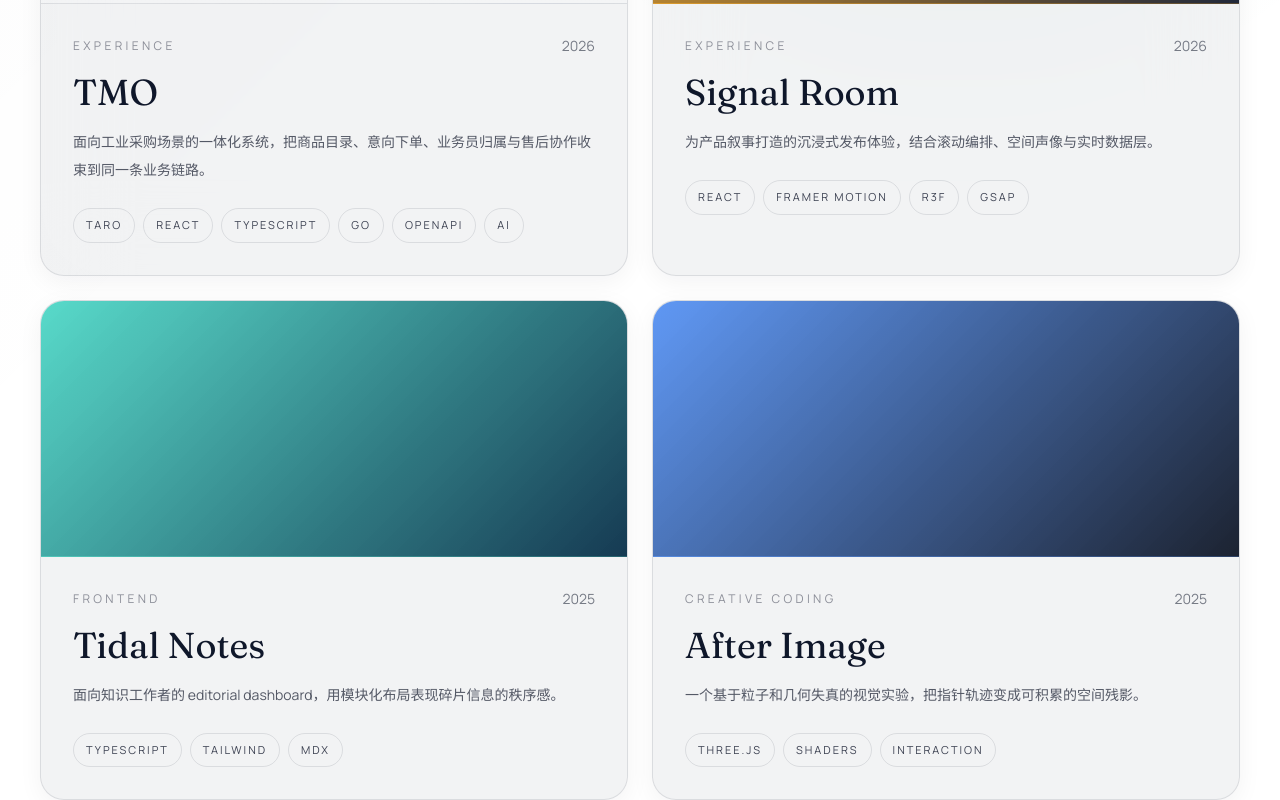
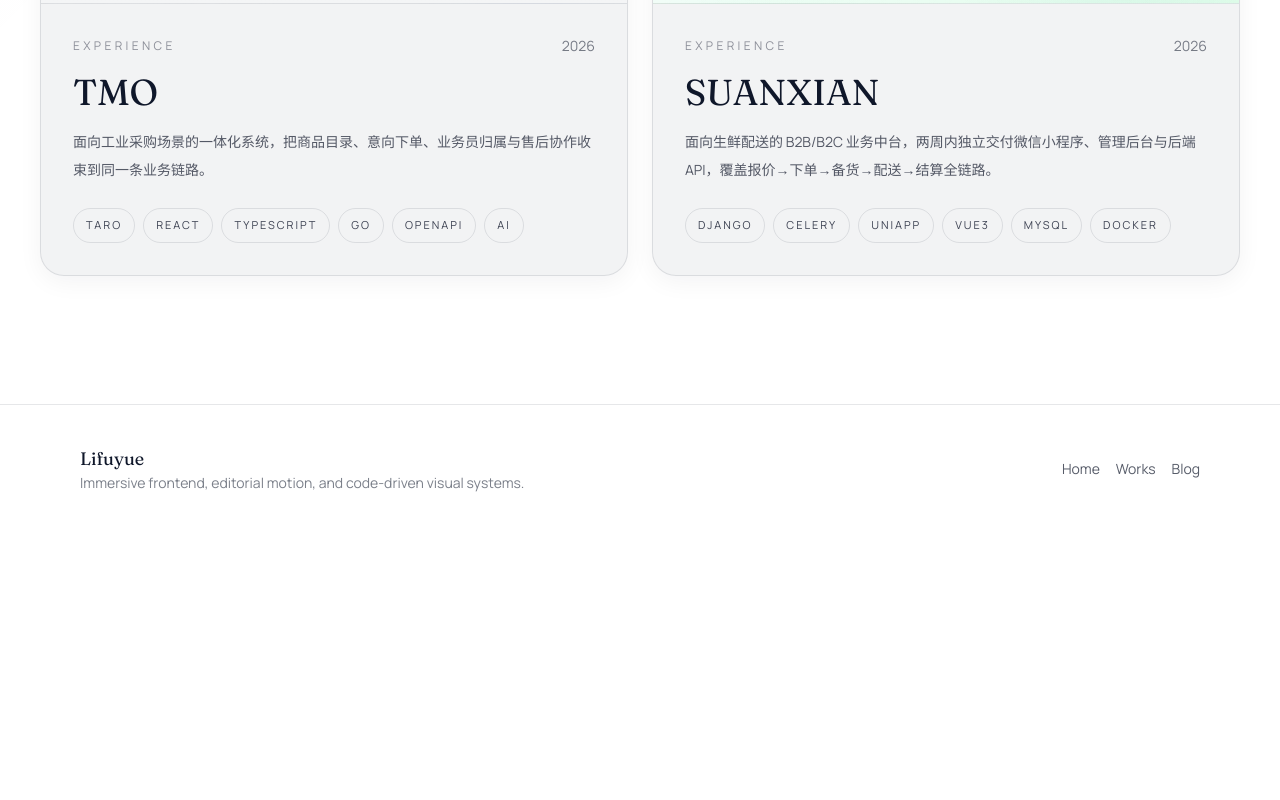
Before and after one commit to lifuyue/lifuyue.github.io, a React (Vite) app: page /works in a window 1280 px wide. Shown: the part 900-1700 px from the top of the page. After the commit the page ends 1433 px from the top, so only its background shows below. Built offline with nearby package versions, Linux system fonts and the light colour scheme.

Commit message:
Codex/workstmo (#14)
* Trim works list to TMO only

* 精简works部分

```diff
--- a/src/data/projects.ts
+++ b/src/data/projects.ts
@@ -3,9 +3,6 @@ import type { Project, ProjectCategory } from '@/types/project';
 export const projectCategories: ProjectCategory[] = [
   'All',
   'Experience',
-  'Creative Coding',
-  'Frontend',
-  'Writing',
 ];
 
 export const projects: Project[] = [
@@ -29,175 +26,31 @@ export const projects: Project[] = [
       { label: 'Runtime Services', value: '5 services' },
       { label: 'API Entry', value: '1 gateway' },
     ],
-    links: [{ label: 'GitHub', href: 'https://github.com/teamdsb/tmo' }],
-    caseStudy: {
-      contextLine: '合作外包项目 · Go / Gin / PostgreSQL / Taro / OpenAPI / React / Docker',
-      summaryMetrics: [
-        { label: 'Service Footprint', value: 'Gateway-BFF + 4 domain services' },
-        { label: 'Code Reuse', value: '60%+ shared between WeChat / Alipay / H5' },
-        { label: 'Validation Loop', value: 'Agent-driven smoke + E2E via MCP' },
-      ],
-      chapters: [
-        {
-          eyebrow: '01 / Engineering System',
-          title: '先锁接口行为，再让 Agent 落实现',
-          body:
-            '我把 TDD 放在整个协作流的最前面：先用 Go testing 与 httptest 写验收用例，明确响应结构、异常分支与边界行为，再让 Coding Agent 按测试约束逐步补全实现。这让接口不再依赖“提示词描述的理解一致性”，而是由可执行用例直接锁定，显著减少了 Agent 在多轮生成里偏离业务语义的情况。',
-          focusPoints: [
-            '用 Go testing / httptest 预写验收用例，把 API 行为转成可执行 contract。',
-            '引入 Air 热更新、sqlc 与 oapi-codegen，减少重复样板与手工同步成本。',
-            '测试 pipeline 只输出失败信息，压缩 token 消耗并给 Agent 留出更多 context window。',
-          ],
-        },
-        {
-          eyebrow: '02 / Cross-Platform Delivery',
-          title: '把三端交付收束到同一套 Taro 代码库',
-          body:
-            '项目面向微信、支付宝与 H5 三个触点，但我没有把它拆成三套前端工程，而是围绕 Taro + React 建了一套统一代码库。业务逻辑、数据请求、状态流和大部分组件都保持同构，只把平台能力与交互细节留在差异层适配，从而让功能迭代、联调和发布节奏都能围绕同一条主线推进。',
-          focusPoints: [
-            '统一商品目录、意向下单、售后与归属绑定等核心业务模块。',
-            '组件层与业务逻辑层 60% 以上代码复用，仅在平台差异层做单独适配。',
-            '三端从同一份源码构建，降低回归范围和功能漂移风险。',
-          ],
-        },
-        {
-          eyebrow: '03 / Automated Verification',
-          title: '让前端冒烟、E2E 与错误归因自动闭环',
-          body:
-            '为了让交付不是“能跑就结束”，我额外搭建了一个前端自动化测试 harness，通过 MCP 打通 Chrome DevTools，让 Codex 可以自己发起页面冒烟与端到端测试、抓取 Console 与 Network 线索，并继续回溯到失败环节。这条链路的价值不只是替代手工点点点，而是把“触发测试、定位错误、确认归因”压成一条无需人工接力的验证回路。',
-          focusPoints: [
-            '基于 MCP 驱动浏览器测试与日志抓取，而不是只依赖截图或人工复现。',
-            '同时收集 Console / Network 线索，缩短从异常暴露到归因定位的时间。',
-            '把本地 Docker 栈、HTTP smoke 与 miniapp E2E 串成持续可复用的交付工作台。',
-          ],
-        },
-      ],
-      spotlightCards: [
-        {
-          eyebrow: 'TDD + Agent',
-          title: 'Executable contracts before implementation',
-          description:
-            '先用验收测试把接口行为写死，再让 Agent 在边界被锁定的前提下生成服务代码，显著提高单轮输出的可用率。',
-          meta: 'Go testing · httptest · sqlc · oapi-codegen · Air',
-        },
-        {
-          eyebrow: 'Unified Multi-End',
-          title: 'One codebase compiled to three client surfaces',
-          description:
-            '把 WeChat、Alipay 与 H5 收束到同一套 Taro + React 代码，重心放在业务一致性，而不是重复维护平台分叉。',
-          meta: 'Taro · React · shared business logic · platform adapters',
-        },
-        {
-          eyebrow: 'Autonomous QA',
-          title: 'Codex-operated smoke and end-to-end verification',
-          description:
-            '通过 MCP 直连 Chrome DevTools，让自动化测试既能触发，也能继续采集 Console 与 Network 证据，把归因过程一起自动化。',
-          meta: 'MCP · Chrome DevTools · smoke test · E2E · log triage',
-        },
-      ],
-      gallery: [
-        {
-          title: 'Catalog / SKU Discovery',
-          caption: '商品目录与 SKU 浏览视图，后续可替换为真实页面截图。',
-          image: '/images/tmo/gallery-catalog.png',
-          ratio: 'landscape',
-          theme: 'teal',
-        },
-        {
-          title: 'Intent Order Flow',
-          caption: '从意向下单到业务员归属绑定的关键转场位，当前先用占位卡承接。',
-          image: '/images/tmo/gallery-order-flow.png',
-          ratio: 'portrait',
-          theme: 'amber',
-        },
-        {
-          title: 'Automation Harness',
-          caption: '自动化验证与日志归因的工作台视角，可替换为 DevTools / pipeline 实拍。',
-          image: '/images/tmo/gallery-harness.png',
-          ratio: 'landscape',
-          theme: 'slate',
-        },
-      ],
-    },
+    links: [
+      { label: 'GitHub', href: 'https://github.com/teamdsb/tmo' },
+      { label: 'Blog 复盘', href: '/blog/tmo-retrospective' },
+    ],
   },
   {
-    slug: 'signal-room',
-    title: 'Signal Room',
+    slug: 'suanxian',
+    title: 'SUANXIAN',
     category: 'Experience',
     year: '2026',
-    description: '为产品叙事打造的沉浸式发布体验，结合滚动编排、空间声像与实时数据层。',
+    description:
+      '面向生鲜配送的 B2B/B2C 业务中台，两周内独立交付微信小程序、管理后台与后端 API，覆盖报价→下单→备货→配送→结算全链路。',
     longDescription: [
-      'Signal Room 是一个将品牌叙事、实时产品信号与沉浸式视觉语言融合在一起的 web experience。整个信息结构围绕“波形”展开，从首页的粒子脉冲，到详情页的时间轴和数据卡片，都用统一的运动语法来组织。',
-      '我重点处理了滚动节奏、页面切换与内容密度之间的平衡，确保它既有展览感，又不会牺牲信息可读性。',
+      'FreshFlow 是一套面向 B2B/B2C 生鲜订货、采购、库存与配送的业务中台。核心目标是把"报价 → 下单 → 备货 → 出库 → 配送 → 结算/对账"的业务闭环落地在一个统一的领域模型里，涵盖管理端（运营、客服、采购、仓储、财务）、微信小程序（客户下单、供应商协同、司机配送）与 Django 后端三个子系统。',
+      '采用 SDD（规格驱动开发），以 Markdown 规格文档预先锁定接口契约与模块边界，约束 Coding Agent 在既定规格内实现功能、防止生成跑偏。引入 Celery 异步任务队列处理订单超时取消与库存回滚，将耗时操作从主线程剥离，Django 主服务与 Celery Worker 分离部署，消除阻塞与超卖风险。',
+      '以可视化数据看板替代人工 Excel 对账，客户原需三名财务专职处理的日常统计工作实现全自动化。项目最终在两周内完成交付，页面规模达数十屏，涵盖多角色权限体系。',
     ],
-    tags: ['React', 'Framer Motion', 'R3F', 'GSAP'],
-    cover: 'linear-gradient(135deg, rgba(245,158,11,0.85), rgba(15,23,42,0.92))',
-    accent: 'amber',
-    metrics: [
-      { label: 'Build Window', value: '4 weeks' },
-      { label: 'Motion States', value: '28+' },
-      { label: 'Perf Budget', value: '92 Lighthouse' },
-    ],
-    links: [{ label: 'Case Study', href: '#' }],
-  },
-  {
-    slug: 'tidal-notes',
-    title: 'Tidal Notes',
-    category: 'Frontend',
-    year: '2025',
-    description: '面向知识工作者的 editorial dashboard，用模块化布局表现碎片信息的秩序感。',
-    longDescription: [
-      '这个项目聚焦于阅读与记录的过渡体验：信息卡片像贴在墙上的便签，但交互逻辑保持极简。',
-      '视觉上我用浅暖金属色和清晰的排版层级，让工具感与内容感同时成立。',
-    ],
-    tags: ['TypeScript', 'Tailwind', 'MDX'],
-    cover: 'linear-gradient(135deg, rgba(45,212,191,0.78), rgba(8,47,73,0.94))',
+    tags: ['Django', 'Celery', 'UniApp', 'Vue3', 'MySQL', 'Docker'],
+    cover: 'var(--suanxian-cover-background)',
     accent: 'teal',
     metrics: [
-      { label: 'Components', value: '42' },
-      { label: 'Content Blocks', value: '12 types' },
-      { label: 'Release', value: 'v1 shipped' },
+      { label: 'Delivery', value: '2 weeks' },
+      { label: 'Surfaces', value: '小程序 + 管理后台 + API' },
+      { label: 'Scale', value: '数十屏 · 多角色权限' },
     ],
-    links: [{ label: 'Live Preview', href: '#' }],
-  },
-  {
-    slug: 'after-image',
-    title: 'After Image',
-    category: 'Creative Coding',
-    year: '2025',
-    description: '一个基于粒子和几何失真的视觉实验，把指针轨迹变成可积累的空间残影。',
-    longDescription: [
-      'After Image 起点是一段简单的鼠标轨迹采样，最终演化成一个粒子场系统。它使用低成本几何体和材质扭曲，制造出“延迟反馈”的感受。',
-      '这个实验直接影响了本站首页 Hero 的视觉语言。',
-    ],
-    tags: ['Three.js', 'Shaders', 'Interaction'],
-    cover: 'linear-gradient(135deg, rgba(59,130,246,0.8), rgba(17,24,39,0.95))',
-    accent: 'blue',
-    metrics: [
-      { label: 'Particles', value: '3.5k' },
-      { label: 'FPS', value: '60 target' },
-      { label: 'Input Modes', value: 'Mouse + Touch' },
-    ],
-    links: [{ label: 'Prototype', href: '#' }],
-  },
-  {
-    slug: 'field-notes',
-    title: 'Field Notes',
-    category: 'Writing',
-    year: '2024',
-    description: '把产品观察、视觉拆解和工程实践整理成一套可持续更新的公开写作系统。',
-    longDescription: [
-      'Field Notes 是一套写作与发布机制。我把前端实现、内容模板和标签检索整合在一起，让写作与站点本身形成反馈循环。',
-      '本站博客区域就是基于这套结构重新构建的。',
-    ],
-    tags: ['MDX', 'Content System', 'Editorial Design'],
-    cover: 'linear-gradient(135deg, rgba(251,191,36,0.7), rgba(63,63,70,0.92))',
-    accent: 'gold',
-    metrics: [
-      { label: 'Posts', value: '20+' },
-      { label: 'Tags', value: '9 clusters' },
-      { label: 'Workflow', value: 'Git-based' },
-    ],
-    links: [{ label: 'Read Articles', href: '/blog' }],
+    links: [{ label: 'Blog 复盘', href: '/blog/suanxian-retrospective' }],
   },
 ];
--- a/src/styles/globals.css
+++ b/src/styles/globals.css
@@ -20,6 +20,11 @@
     radial-gradient(circle at 18% 16%, rgb(255 255 255 / 0.14), transparent 26%),
     radial-gradient(circle at 85% 14%, rgb(45 212 191 / 0.08), transparent 22%),
     url('/images/tmo/hero-sku.png') center -7.5rem / 108% auto no-repeat;
+  --suanxian-cover-background:
+    linear-gradient(135deg, rgb(7 8 14 / 0.6), rgb(7 8 14 / 0.3)),
+    radial-gradient(circle at 20% 30%, rgb(34 197 94 / 0.25), transparent 40%),
+    radial-gradient(circle at 80% 70%, rgb(45 212 191 / 0.15), transparent 35%),
+    linear-gradient(160deg, #0f172a, #0b1a12 55%, #0d1117);
   --about-image-gradient:
     radial-gradient(circle at 30% 20%, rgb(245 158 11 / 0.35), transparent 30%),
     linear-gradient(160deg, #111827, #0f172a 55%, #0b1120);
@@ -45,6 +50,11 @@
     radial-gradient(circle at 16% 18%, rgb(255 255 255 / 0.3), transparent 28%),
     radial-gradient(circle at 84% 18%, rgb(59 130 246 / 0.05), transparent 24%),
     url('/images/tmo/hero-sku.png') center -7.5rem / 108% auto no-repeat;
+  --suanxian-cover-background:
+    linear-gradient(135deg, rgb(255 255 255 / 0.3), rgb(255 255 255 / 0.1)),
+    radial-gradient(circle at 20% 30%, rgb(34 197 94 / 0.12), transparent 40%),
+    radial-gradient(circle at 80% 70%, rgb(13 148 136 / 0.08), transparent 35%),
+    linear-gradient(160deg, rgb(240 253 244), rgb(236 253 245) 55%, rgb(220 252 231));
   --about-image-gradient:
     radial-gradient(circle at 30% 20%, rgb(217 119 6 / 0.18), transparent 32%),
     linear-gradient(160deg, rgb(248 250 252), rgb(241 245 249) 55%, rgb(226 232 240));
@@ -139,7 +149,9 @@ html.theme-transition .case-study-hero-metric-card,
 html.theme-transition .case-study-hero-delivery,
 html.theme-transition .about-image-gradient,
 html.theme-transition [style*='--tmo-cover-background'],
-html.theme-transition [style*='var(--tmo-cover-background)'] {
+html.theme-transition [style*='var(--tmo-cover-background)'],
+html.theme-transition [style*='--suanxian-cover-background'],
+html.theme-transition [style*='var(--suanxian-cover-background)'] {
   transition-property: background, background-color, background-image, box-shadow, color, opacity;
   transition-duration: 160ms;
   transition-timing-function: cubic-bezier(0.22, 1, 0.36, 1);
```
Also changed, not shown: src/pages/WorkDetail.tsx (+20 -3 lines).
